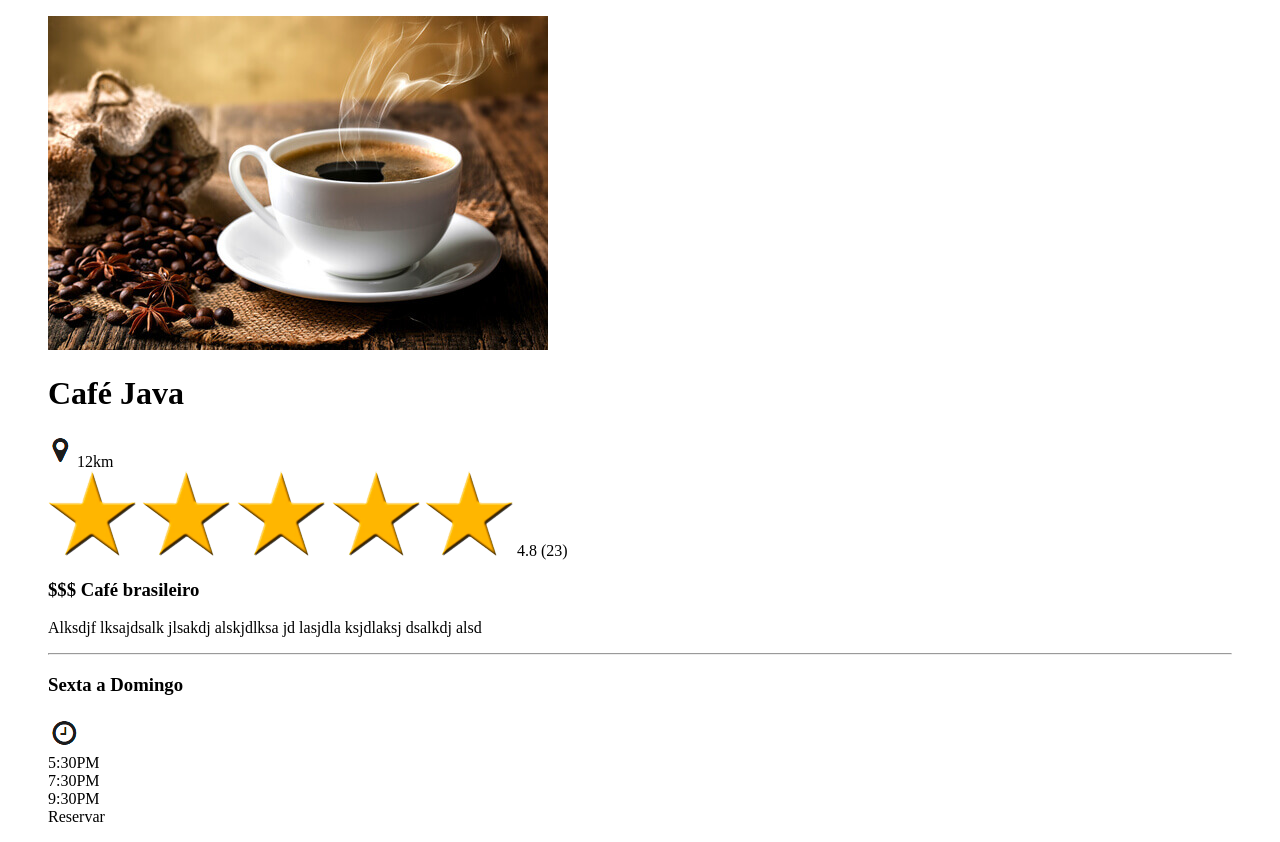
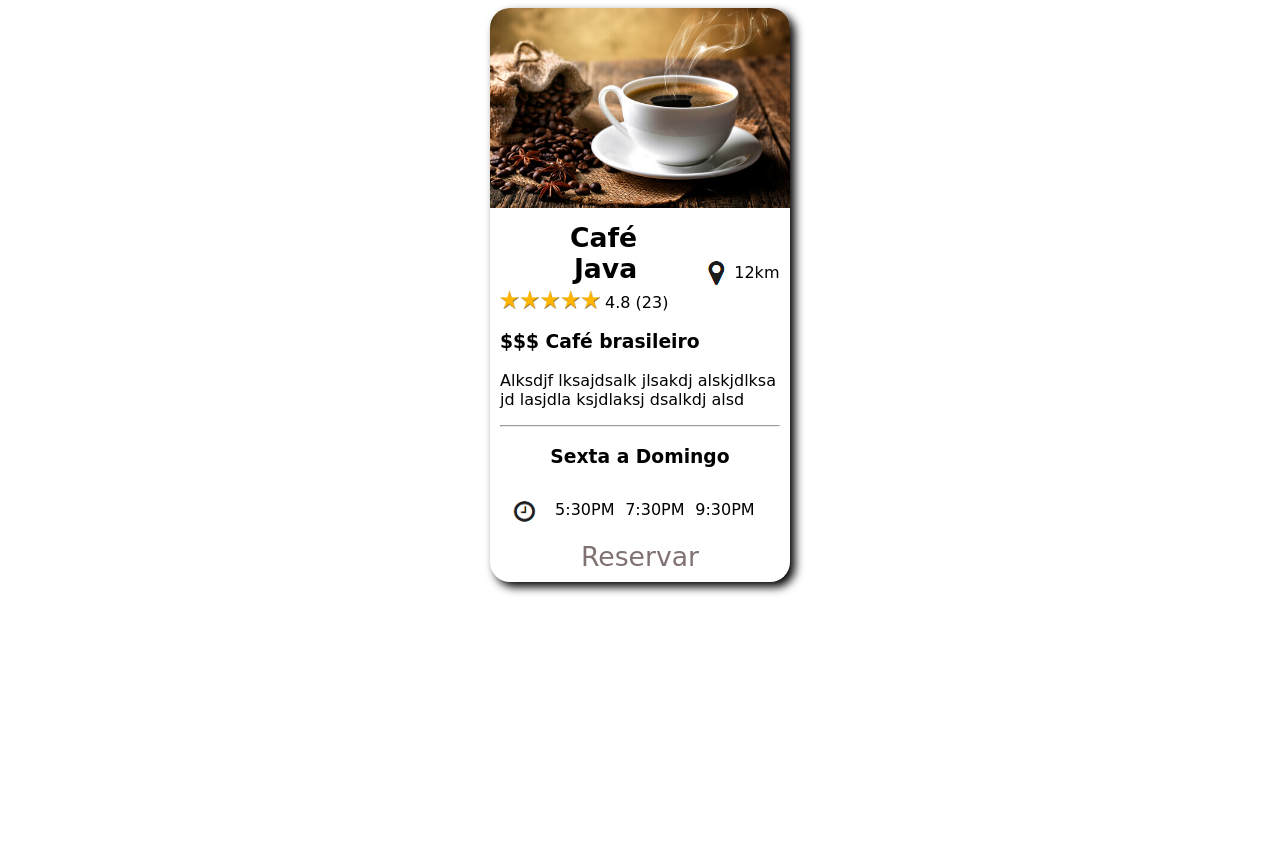
Before and after one commit to Gustavo2307/Exerc-cios-Aula5, a plain HTML site: page Exer2/exer2.html in a window 1280 px wide. After the commit the page ends 800 px from the top, so only its background shows below. Drawn offline with Linux system fonts and the light colour scheme.

Commit message:
modifiquei o arquivo estilo.css

```diff
--- a/Exer2/css/estilo.css
+++ b/Exer2/css/estilo.css
@@ -0,0 +1,71 @@
+body{
+    font-family: cursive;
+}
+
+figure{
+    width: 300px;
+    margin: auto;
+    box-shadow: 5px 5px 10px #000;
+    border-radius: 20px;
+}
+
+figure>img{
+    width: 100%;
+    border-radius: 20px 20px 0 0;
+}
+
+h1, .dist{
+    display: inline-block;
+    width: 49%;
+}
+
+h1{
+    font-size: 20pt;
+    margin: 0;
+    padding: 0;
+}
+
+.dist img{
+    vertical-align: middle;
+}
+
+.dist{
+    text-align: right;
+}
+
+.estrelas img{
+    width: 100px;
+}
+
+figcaption{
+    padding: 10px;
+}
+
+.horario *{
+    display: inline-block;
+    width: 65px;
+    line-height: 30px;
+}
+
+.clock{
+    display: inline-block;
+    width: 30px;
+    margin: 10px;
+    margin-right: 10px;
+    vertical-align: middle;
+}
+
+.horario{
+    display: inline-block;
+}
+
+.reserva{
+    font-size: 20pt;
+    color: rgb(129, 114, 114);
+    padding-top: 5px;
+    text-align: center;
+}
+
+.dias{
+    text-align: center;
+}
--- a/Exer2/exer2.html
+++ b/Exer2/exer2.html
@@ -4,14 +4,14 @@
 <head>
     <meta charset="utf-8">
     <title>Exercício</title>
-
+    <link rel="stylesheet" href="css/estilo.css">
 </head>
 
 <body>
     <figure>
         <img src="imagens/cafe.jpg">
         <figcaption>
-            <h1>Café Java</h1>
+            <h1 class="dist">Café Java</h1>
             <div class="dist"><img src="imagens/marker.PNG"> 12km</div>
             <div class="estrelas">
                 <img src="imagens/5-star-rating.png"> 4.8 (23)
@@ -20,7 +20,7 @@
             <p>Alksdjf lksajdsalk jlsakdj alskjdlksa jd lasjdla ksjdlaksj dsalkdj alsd</p>
             <hr>
             <h3 class="dias">Sexta a Domingo</h3>
-            <img src="imagens/clock.PNG" class="clock">
+            <img src="imagens/clock.PNG" class="clock" >
             <div class="horario">
                 <div>5:30PM</div>
                 <div>7:30PM</div>
```
